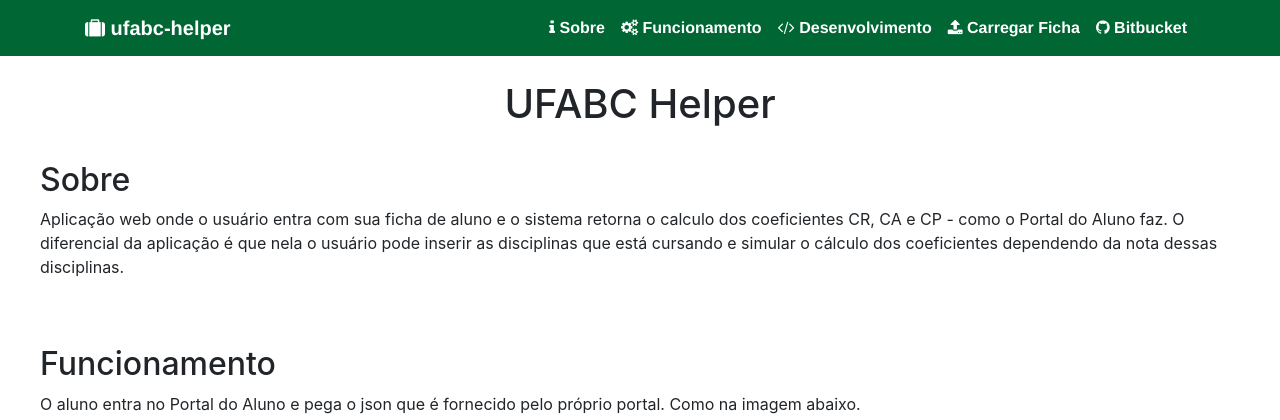
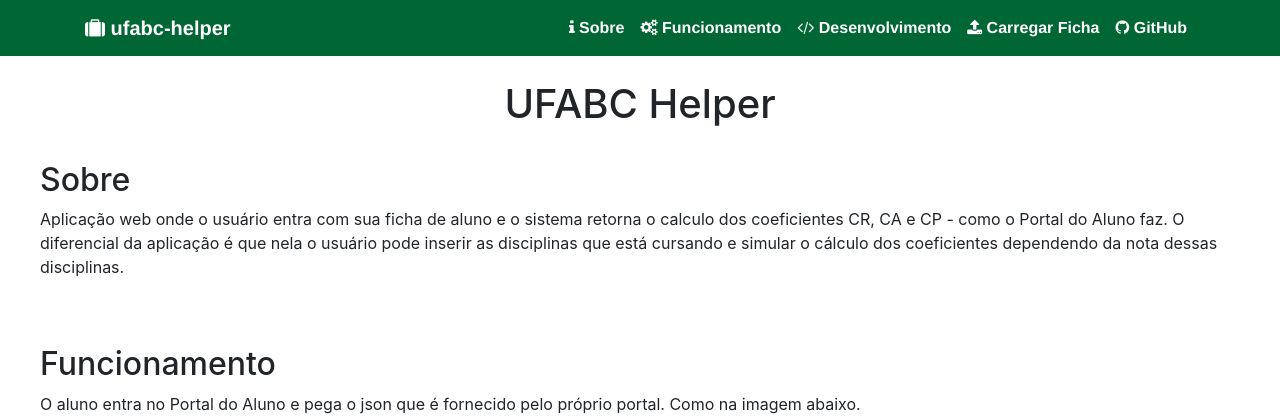
Before and after one commit to williamsenasilva/ufabc-helper, a Flask app: page / in a window 1280 px wide. Shown: the top 420 px of the page. Run offline with Flask 2, Linux system fonts and the light colour scheme; some libraries are stand-ins or nearby versions.

Commit message:
Corrigido nome do repositório público

```diff
--- a/src/templates/navbar.html
+++ b/src/templates/navbar.html
@@ -51,7 +51,7 @@
                     <a class="nav-link js-scroll-trigger" href="https://github.com/williamsenasilva/ufabc-helper" target="_blank" title="código fonte do projeto">
                         <span class="fa fa-github">
                         </span>
-                        Bitbucket
+                        GitHub
                     </a>
                 </li>
                 {% if session.logged %}
```
